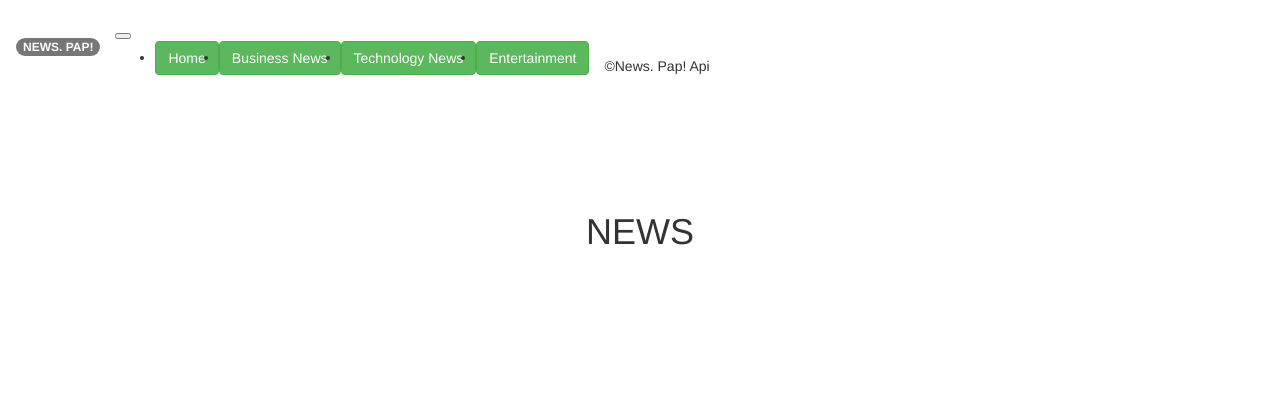
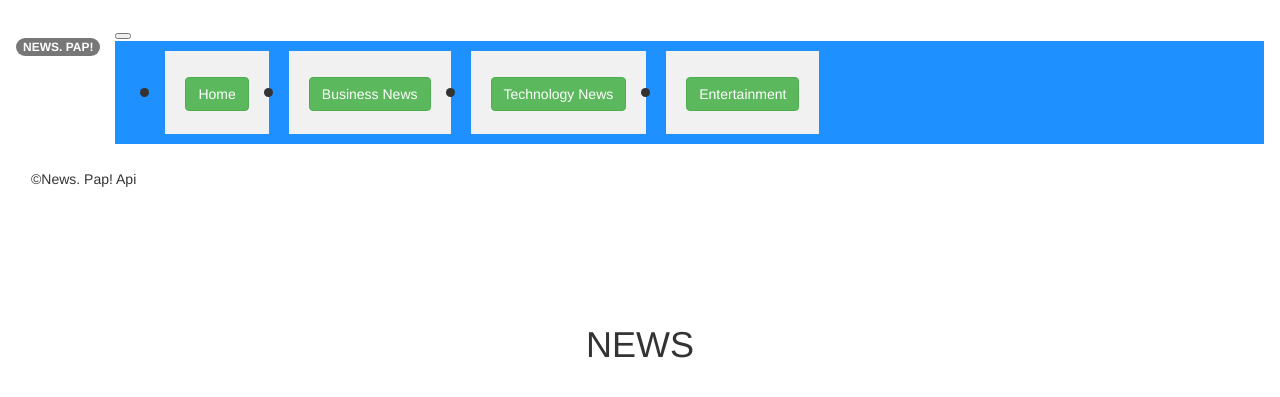
Before and after one commit to encok/News-API, a Flask app: template app/templates/categories.html in a window 1280 px wide. Shown: the top 397 px of the page. Run offline with Flask 2, Linux system fonts and the light colour scheme; the template is opened without the code that fills it, so the values that code supplies are empty; some libraries are stand-ins or nearby versions.

Commit message:
Adding styles to the categories template

```diff
--- a/app/static/css/index.css
+++ b/app/static/css/index.css
@@ -15,3 +15,14 @@
   height: 100px;
   width: 100px;
 }
+.flex-container {
+  display: flex;
+  background-color: DodgerBlue;
+}
+
+.flex-container li {
+  background-color: #f1f1f1;
+  margin: 10px;
+  padding: 20px;
+  font-size: 30px;
+}
--- a/app/templates/navbar.html
+++ b/app/templates/navbar.html
@@ -1,3 +1,13 @@
+<!DOCTYPE html>
+<html lang="en">
+<head>
+  <meta charset="UTF-8">
+  <meta http-equiv="X-UA-Compatible" content="IE=edge">
+  <meta name="viewport" content="width=device-width, initial-scale=1.0">
+  <link rel="stylesheet" href="{{url_for('static',filename='css/index.css')}}">
+  <title>Document</title>
+</head>
+<body>
   <div class="">
 
     <nav class="navbar bg-dark ">
@@ -6,7 +16,7 @@
       <span class="navbar-toggler-icon"></span>
     </button>
       <div class="collapse navbar-collapse" id="navbarText">
-      <ul class="navbar-nav d-flex justify-content-between">
+        <ul class="flex-container">
           <li class="nav-item active">
             <a class="nav-link" href="/"><button type="button" class="btn btn-success">Home </button><span class="sr-only">(current)</span></a>
           </li>
@@ -26,3 +36,7 @@
       </div>
     </nav>
   </div>
+
+
+</body>
+</html>
```
Lines whose indentation alone changed are shown as unchanged.
